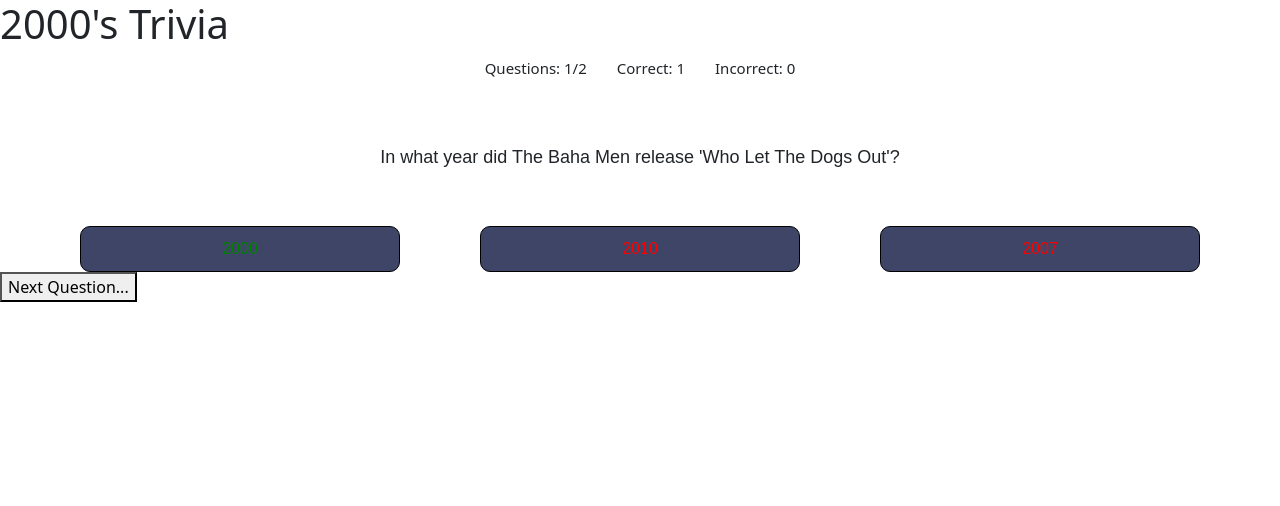
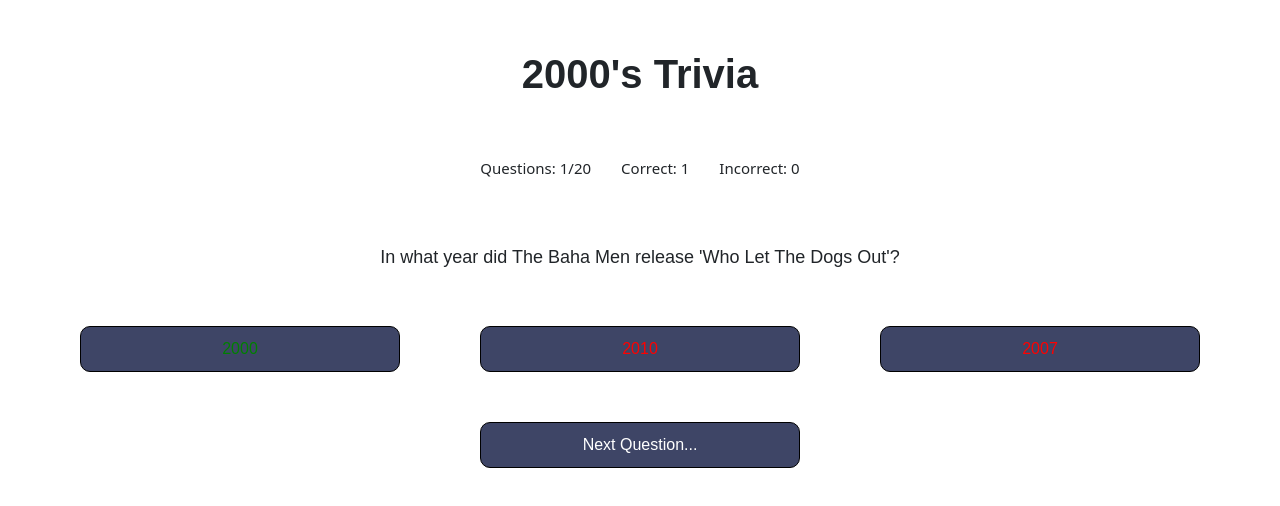
Before and after one commit to CaitlinSwickard/react-trivia, a React (Vite) app: page / in a window 1280 px wide. Both pictures are taken after a click on the button "2000". Shown: the top 506 px of the page. Built offline with nearby package versions, Linux system fonts and the light colour scheme; the HTML template or start-up script is replaced by a standard one.

Commit message:
added styling to finsih up app

```diff
--- a/src/App.css
+++ b/src/App.css
@@ -12,3 +12,25 @@
 .title {
     font-size: 50px;
 }
+
+.title {}
+
+.advance-btn {
+    margin: 50px 0px 0px;
+    align-self: center;
+    display: flex;
+    flex-direction: row;
+    align-items: center;
+    align-content: center;
+    justify-content: center;
+    gap: 0px;
+    justify-items: center;
+}
+
+.btn-container {
+    display: flex;
+    flex-direction: row;
+    align-items: center;
+    align-content: center;
+    justify-content: center;
+}
--- a/src/App.tsx
+++ b/src/App.tsx
@@ -9,12 +9,13 @@
 const App = () => {
     const allQuestions = questions as Questions;
 
-  const [currentQuestionIdx, setCurrentQuestionIdx] = useState(0);
-  const [correctAnswers, setCorrectAnswers] = useState(0);
-  const [incorrectAnswers, setIncorrectAnswers] = useState(0);
+    const [currentQuestionIdx, setCurrentQuestionIdx] = useState(0); // set question index
+    const [correctAnswers, setCorrectAnswers] = useState(0); // set correct answers
+    const [incorrectAnswers, setIncorrectAnswers] = useState(0); // set incorrect answers
 
-  const [waitingToAdvance, setWaitingToAdvance] = useState(false);
+    const [waitingToAdvance, setWaitingToAdvance] = useState(false); // set waiting to advance
 
+    // set counters and advance btn
     const onSubmit = (correct: boolean) => {
         if (correct) setCorrectAnswers(correctAnswers + 1);
         else setIncorrectAnswers(incorrectAnswers + 1);
@@ -22,11 +23,13 @@
         setWaitingToAdvance(true);
     };
 
+    // advance to next question
     const advance = () => {
         setWaitingToAdvance(false);
         setCurrentQuestionIdx(currentQuestionIdx + 1);
     };
 
+    // reset the game, all states back to 0
     const reset = () => {
         setCurrentQuestionIdx(0);
         setCorrectAnswers(0);
@@ -34,6 +37,7 @@
         setWaitingToAdvance(false);
     };
 
+    // display reset component if reached the end of game
     if (currentQuestionIdx >= allQuestions.questions.length)
         return (
             <Reset
@@ -45,7 +49,7 @@
 
     return (
         <div>
-      <h1>2000's Trivia</h1>
+            <h1 className="title">2000's Trivia</h1>
             <StatBar
                 currentQuestion={currentQuestionIdx + 1}
                 totalQuestions={allQuestions.questions.length}
@@ -56,9 +60,13 @@
                 question={allQuestions.questions[currentQuestionIdx]}
                 onSubmit={onSubmit}
             />
+            <div className="btn-container">
                 {waitingToAdvance && (
-        <button onClick={advance}>Next Question...</button>
+                    <button onClick={advance} className="advance-btn answer">
+                        Next Question...
+                    </button>
                 )}
+            </div>
         </div>
     );
 };
--- a/src/components/Answer.css
+++ b/src/components/Answer.css
@@ -8,4 +8,5 @@
     color: white;
     border-radius: 10px;
     border: 1px solid black;
+    flex-direction: row;
 }
--- a/src/components/Answers.tsx
+++ b/src/components/Answers.tsx
@@ -1,5 +1,5 @@
-import './Answers.css';
-import { useState } from "react";
+import "./Answers.css";
+import { useEffect, useState } from "react";
 import { Question } from "../types";
 import Answer from "./Answer";
 
@@ -10,6 +10,12 @@
 
 function Answers(props: Props) {
   const [showAnswer, setShowAnswer] = useState(false);
+
+  // allows for the next set of answers to not be selected already
+  useEffect(() => {
+    setShowAnswer(false);
+  }, [props.question]);
+
   // checks if the answer pressed on is a match to the correct answer index
   const onPress = (idx: number) => {
     setShowAnswer(true);
--- a/src/components/Reset.tsx
+++ b/src/components/Reset.tsx
@@ -7,11 +7,13 @@
 function Reset(props: Props) {
     return (
         <div>
-      <h1>
+            <h1 className="btn-container title">
                 You Scored:
                 {(props.correctQuestions / props.totalQuestions) * 100}%
             </h1>
-      <button onClick={props.onPress}>Play Again!</button>
+            <div className="btn-container">
+                <button onClick={props.onPress} className="answer">Play Again!</button>
+            </div>
         </div>
     );
 }
--- a/src/questions.json
+++ b/src/questions.json
@@ -9,6 +9,96 @@
       "question": "In which year did Leonard Cohen release his album Ten New Songs?",
       "answers": ["2008", "2004", "2001"],
       "correctAnswer": 2
+    },
+    {
+      "question": "Which Johnny Cash box set was released two months after his death in 2003?",
+      "answers": ["The Legend", "Unearthed", "Sun"],
+      "correctAnswer": 1
+    },
+    {
+      "question": "What group sang the song 'Independent Woman'?",
+      "answers": ["Destiny's Child", "Backstreet Boys", "TLC"],
+      "correctAnswer": 0
+    },
+    {
+      "question": "What group sang the song 'Fell in Love with a Girl'?",
+      "answers": ["The Black Keys", "Green Day", "The White Stripes"],
+      "correctAnswer": 2
+    },
+    {
+      "question": "What song featured performances by Christina Aguilera, Lil' Kim, Mýa and Pink?",
+      "answers": ["Lady Marmalade", "Bootylicious", "Can't hold us down"],
+      "correctAnswer": 0
+    },
+    {
+      "question": "What is singer Justin Vernon better known as?",
+      "answers": ["Bon Bon", "Bon Iver", "Bon Ivy"],
+      "correctAnswer": 1
+    },
+    {
+      "question": "What is the name of Eminem's third album?",
+      "answers": ["Here Comes Eminem", "Time For Eminem", "The Eminem Show"],
+      "correctAnswer": 2
+    },
+    {
+      "question": "Who featured on the 2007 Timbaland hit 'Apologize'?",
+      "answers": ["One Republic", "Backstreet Boys", "NSync"],
+      "correctAnswer": 0
+    },
+    {
+      "question": "Who performed the 2003 hit 'Crazy in Love'?",
+      "answers": ["Brittany Spears", "Beyoncé", "Pink"],
+      "correctAnswer": 1
+    },
+    {
+      "question": "Swing, Swing' was a hit for which band in this decade?",
+      "answers": ["All American Rejects", "The White Stripes", "The Strokes"],
+      "correctAnswer": 0
+    },
+    {
+      "question": " Look at the stars, look how they shine for you' is the opening line of which Coldplay song?",
+      "answers": ["Gold", "Blue", "Yellow"],
+      "correctAnswer": 2
+    },
+    {
+      "question": "Billboard named which of Mariah Carey's songs the biggest and most played of the 00s?",
+      "answers": ["All I want for Christmas is you", "We belong together", "Always be my baby"],
+      "correctAnswer": 1
+    },
+    {
+      "question": "Which female popstar hit the top spot in 2000 with 'What a Girl Wants'?",
+      "answers": ["Christina Aguilera", "Brittany Spears", "Mariah Carey"],
+      "correctAnswer": 0
+    },
+    {
+      "question": "In which year did Arcade Fire release their debut album?",
+      "answers": ["2001", "2006", "2004"],
+      "correctAnswer": 2
+    },
+    {
+      "question": "Are You Gonna Be My Girl is a hit song for which Australian band?",
+      "answers": ["You Am I", "Jet", "Powderfinger"],
+      "correctAnswer": 1
+    },
+    {
+      "question": "What reality TV star released the single 'Stars Are Blind' in 2006?",
+      "answers": ["Paris Hilton", "Kelly Osbourne", "Tila Tequila"],
+      "correctAnswer": 0
+    },
+    {
+      "question": "In 2008 Beyoncé released the album entitled 'I Am Sasha….'?",
+      "answers": ["Feisty", "Nice", "Fierce"],
+      "correctAnswer": 2
+    },
+    {
+      "question": "Who featured on Rihanna's smash hit 'Umbrella'?",
+      "answers": ["Jay Z", "Eminem", "Akon"],
+      "correctAnswer": 0
+    },
+    {
+      "question": "Tim McGraw teamed up with which RnB artist on 'Over and Over'?",
+      "answers": ["Usher", "Nelly", "50 Cent"],
+      "correctAnswer": 1
     }
   ]
  }
```
Lines whose indentation alone changed are shown as unchanged.
